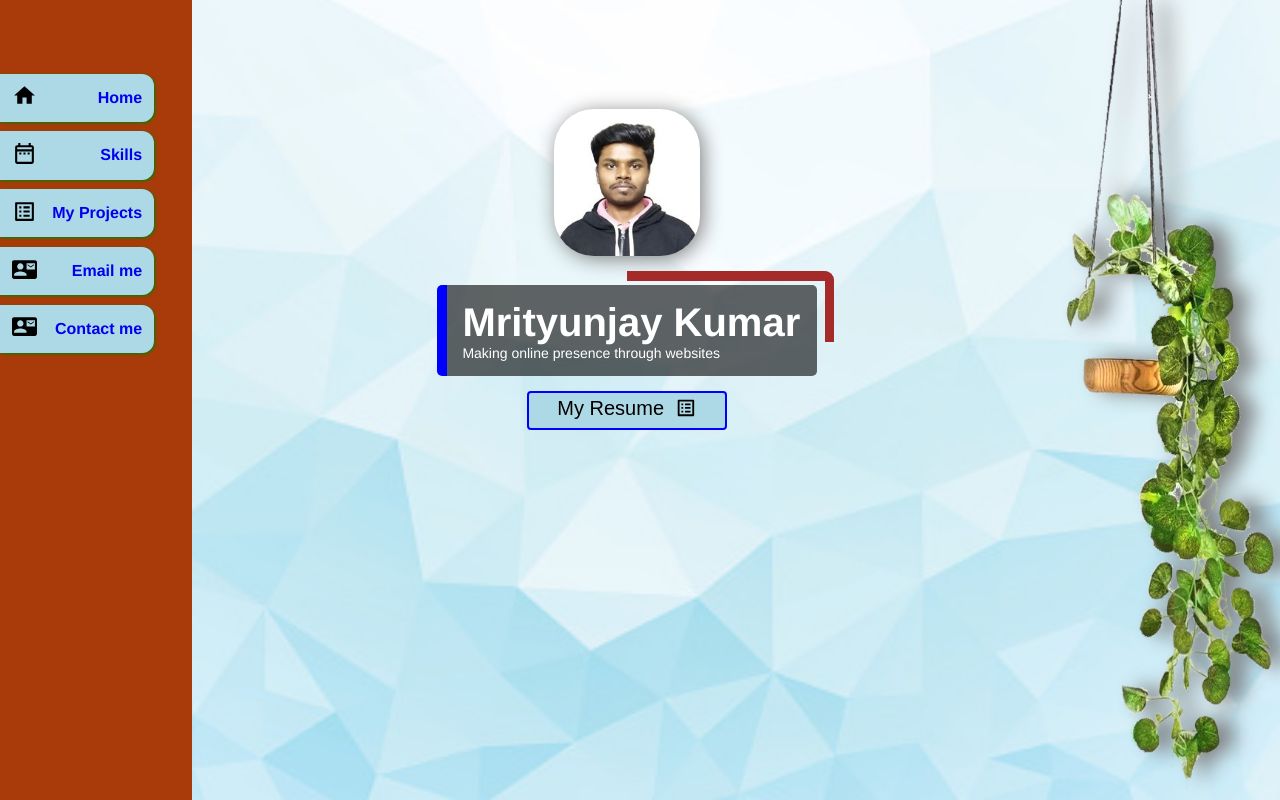
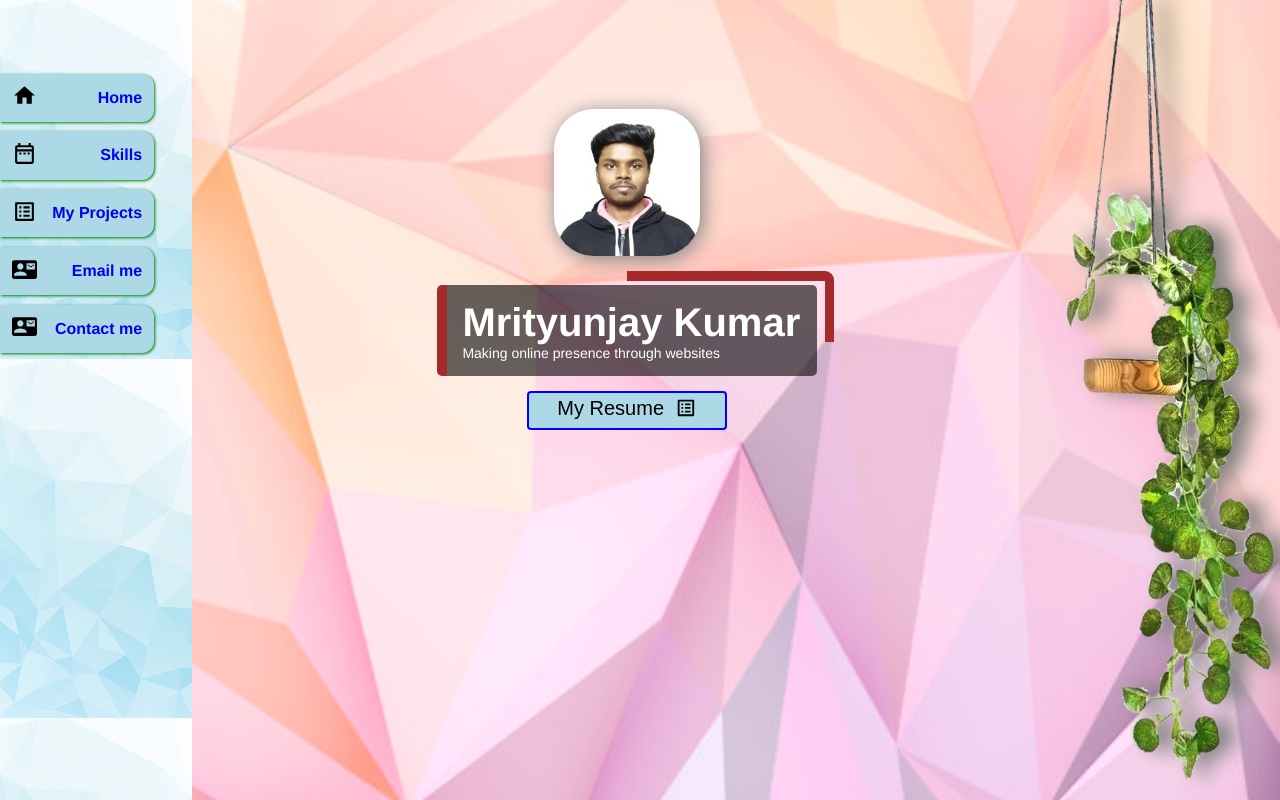
Before and after one commit to mrityunjay-1/portfolio, a React (Create React App) app: page / in a window 1280 px wide. Built offline with nearby package versions, Linux system fonts and the light colour scheme.

Commit message:
routers configured

```diff
--- a/package.json
+++ b/package.json
@@ -1,5 +1,6 @@
 {
   "name": "my-portfolio-site",
+  "homepage":"https://mrityunjay-1.github.io/portfolio",
   "version": "0.1.0",
   "private": true,
   "dependencies": {
@@ -15,6 +16,8 @@
     "web-vitals": "^1.1.0"
   },
   "scripts": {
+   "predeploy": "npm run build",
+    "deploy": "gh-pages -d build",
     "start": "react-scripts start",
     "build": "react-scripts build",
     "test": "react-scripts test",
@@ -37,5 +40,8 @@
       "last 1 firefox version",
       "last 1 safari version"
     ]
+  },
+  "devDependencies": {
+    "gh-pages": "^3.1.0"
   }
 }
--- a/public/index.html
+++ b/public/index.html
@@ -24,7 +24,7 @@
       work correctly both with client-side routing and a non-root public URL.
       Learn how to configure a non-root public URL by running `npm run build`.
     -->
-    <title>React App</title>
+    <title>Mrityunjay Kumar</title>
   </head>
   <body>
     <noscript>You need to enable JavaScript to run this app.</noscript>
--- a/src/App.js
+++ b/src/App.js
@@ -55,6 +55,7 @@ const App = () => {
         <div className="class-app-main-div-child-2">
           <Switch>
             <Route exact path="/" component={HomePage} />
+            <Route exact path="/portfolio" component={HomePage} />
             <Route exact path="/*" component={Page404} />
           </Switch>
         </div>
--- a/src/components/HomePage.js
+++ b/src/components/HomePage.js
@@ -23,7 +23,7 @@ const HomePage = () => {
           </div>
 
           <div className="homepage-main-div-child-1-child-2" style={{ display: 'flex', justifyContent: 'center', alignItems: 'center', flexFlow: 'column', paddingTop: '2%' }}>
-            <div style={{ minWidth: '38rem', padding: '4%', borderLeft: '1rem solid blue', borderRadius: '0.5rem', backgroundColor: 'rgba(0, 0, 0, 0.6' }}>
+            <div style={{ minWidth: '38rem', padding: '4%', borderLeft: '1rem solid brown', borderRadius: '0.5rem', backgroundColor: 'rgba(0, 0, 0, 0.6' }}>
               <h1 style={{ color: 'white', fontSize: '4rem' }}> Mrityunjay Kumar </h1>
               <p style={{ color: 'white', fontSize: '1.4rem' }}> Making online presence through websites </p>
             </div>
--- a/src/css/index.css
+++ b/src/css/index.css
@@ -6,7 +6,7 @@ html{
 }
 body {
   font-family: 'helvetica';
-  background: url('../images/main-background-img.jpg') fixed no-repeat center;
+  background: url('../images/side-nav.jpg') fixed no-repeat center;
   background-size: cover;
 }
 
@@ -26,7 +26,8 @@ body {
   transition: all 0.1s linear;
   width: 15%;
   height: 100vh;
-  background-color: rgb(168, 59, 9);
+  /* background-color: rgb(168, 59, 9); */
+  background-image: url("../images/main-background-img.jpg");
   font-size: 1.6rem;
   padding: 5% 0%;
 }
```
Also changed, not shown: public/manifest.json, src/images/side-nav.jpg (added), 1 other file (tests, documents, lock files or other folders).
